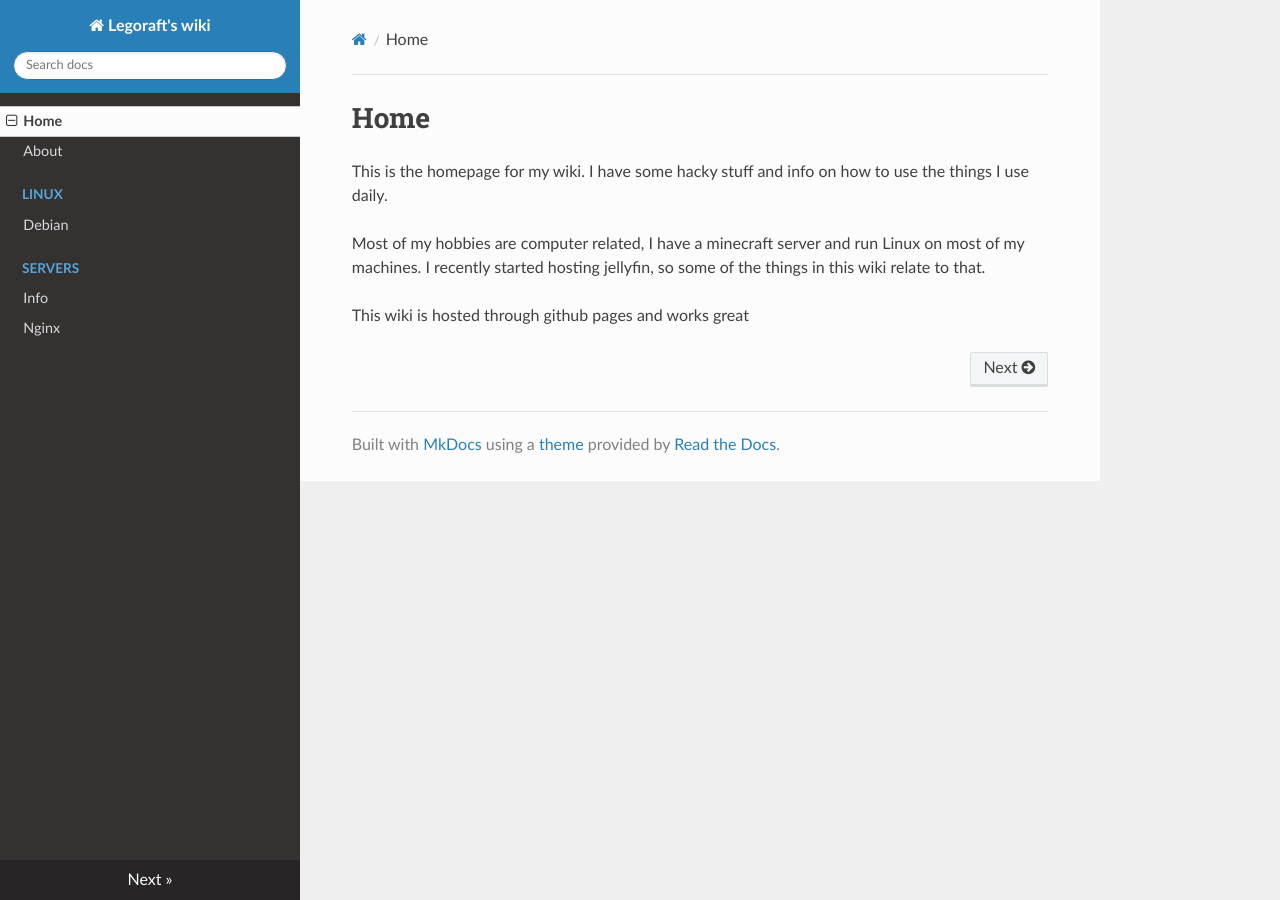
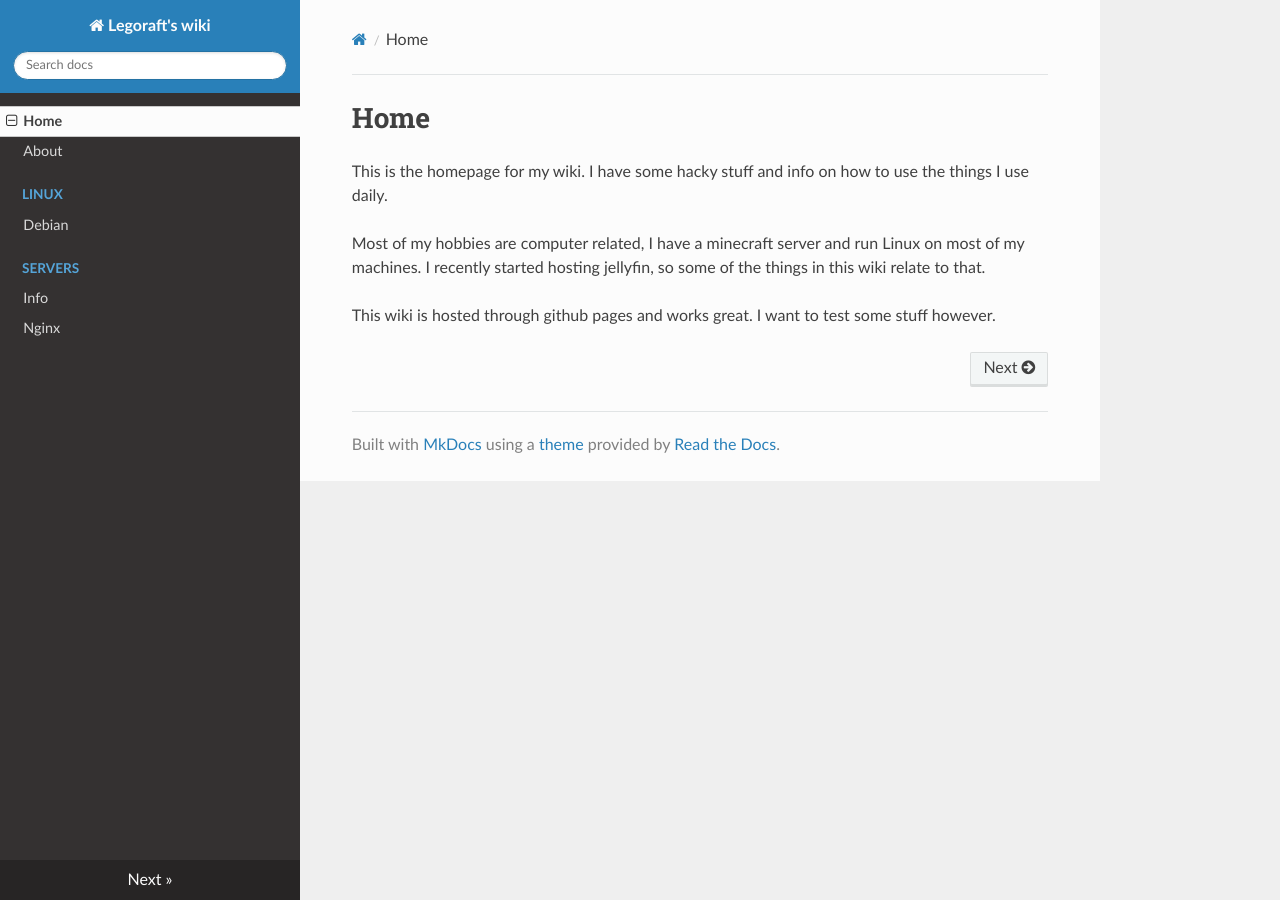
Before and after one commit to legoraft/wiki, an MkDocs documentation site: the page built from docs/index.md, in a window 1280 px wide. Built offline with MkDocs 1.6.1, drawn with Linux system fonts in a browser that asks for light colours; nearby versions of some CDN libraries.

Commit message:
Checking On branch main Your branch is up to date with 'origin/main'.
Changes not staged for commit:
  (use "git add <file>..." to update what will be committed)
  (use "git restore <file>..." to discard changes in working directory)
	modified:   docs/index.md

no changes added to commit (use "git add" and/or "git commit -a")

```diff
--- a/docs/index.md
+++ b/docs/index.md
@@ -4,4 +4,4 @@ This is the homepage for my wiki. I have some hacky stuff and info on how to use
 
 Most of my hobbies are computer related, I have a minecraft server and run Linux on most of my machines. I recently started hosting jellyfin, so some of the things in this wiki relate to that.
 
-This wiki is hosted through github pages and works great
+This wiki is hosted through github pages and works great. I want to test some stuff however.
```
